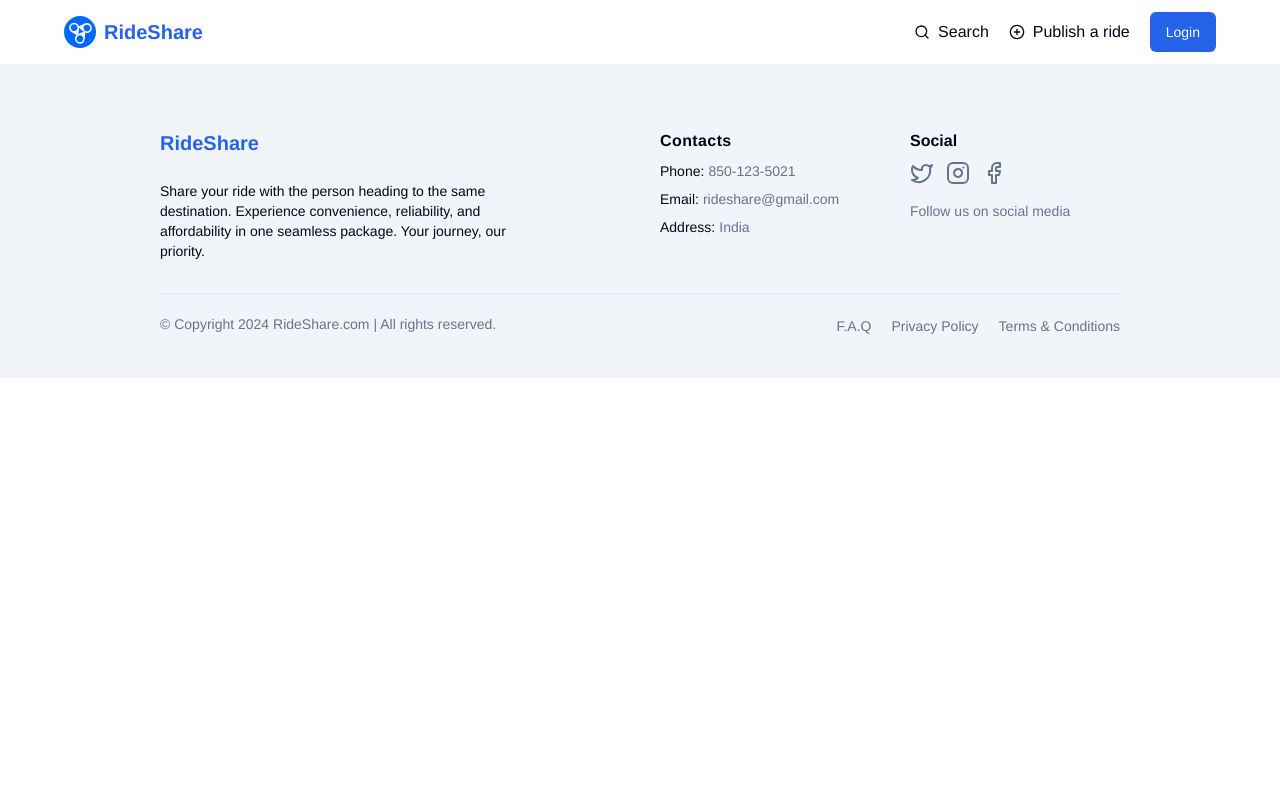
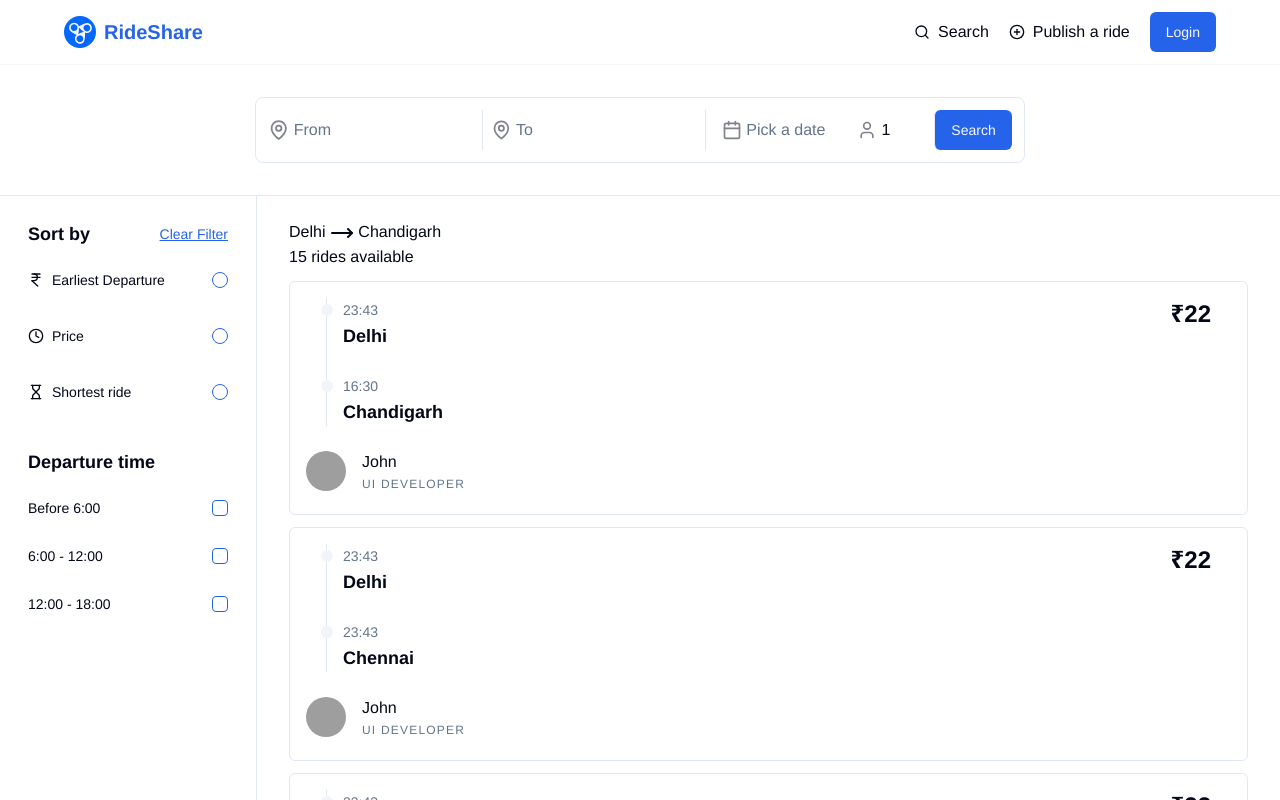
Before and after one commit to codinggita/ride_share, a React (Vite) app in the folder client/: page /search in a window 1280 px wide. Shown: the top 800 px of the page. Built offline with nearby package versions, Linux system fonts and the light colour scheme; grey boxes are pictures that could not be loaded.

Commit message:
Created search page

```diff
--- a/client/src/App.jsx
+++ b/client/src/App.jsx
@@ -2,7 +2,10 @@ import { Route, Routes } from 'react-router-dom'
 import './App.css'
 import Home from './pages/Home'
 import Header from './components/Header'
+import Rides from './pages/SearchPage'
+import OfferSeat from './pages/OfferSeat'
 import Footer from './components/Footer'
+import RideDetail from './pages/RideDetail'
 
 function App() {
 
@@ -11,6 +14,9 @@ function App() {
     <Header />
     <Routes>
       <Route path="/" element={<Home />} />
+      <Route path="/search" element={<Rides />} />
+      <Route path="/offer-seat" element={<OfferSeat />} />
+      <Route path="/ride/:rideId" element={<RideDetail />} />
     </Routes>
     <Footer />
     </>
--- /dev/null
+++ b/client/src/components/RideCard.jsx
@@ -0,0 +1,45 @@
+import { Avatar, AvatarFallback, AvatarImage } from "./ui/avatar";
+
+const RideCard = ({details}) => {
+  const {creator, origin, destination, startTime, endTime} = details;
+  function getTime(dateTimeInput){
+    const selectedDate = new Date(dateTimeInput);
+    // Extract the time without seconds
+    const hours = selectedDate.getHours();
+    const minutes = selectedDate.getMinutes();
+    // Format the time as HH:mm
+    return `${hours}:${minutes}`;
+  }
+
+  return (
+    <div className="container border rounded-md my-3 p-4 border-radius">
+      <div className="relative border-s sm:mx-5">
+        <div className="mx-5 mb-6 ms-4">
+          <div className="absolute -z-0 w-3 h-3 bg-accent rounded-full mt-1.5 -start-1.5"></div>
+          <time className="mb-1 text-sm font-normal leading-none text-muted-foreground">{getTime(startTime)}</time>
+          <h3 className="text-md md:text-lg font-semibold">{origin.place}</h3>
+        </div>
+        <div className="mx-5 mb-6 ms-4">
+          <div className="absolute -z-0 w-3 h-3 bg-accent rounded-full mt-1.5 -start-1.5"></div>
+          <time className="mb-1 text-sm font-normal leading-none text-muted-foreground">{getTime(endTime)}</time>
+          <h3 className="text-md md:text-lg font-semibold">{destination.place}</h3>
+        </div>
+        <h1 className="absolute -z-0 text-lg md:text-2xl font-bold top-0 right-0">₹22 </h1>
+      </div>
+      <div>
+        <a className="inline-flex items-center">
+          <Avatar>
+            <AvatarImage src="https://github.com/shadcn.png" />
+            <AvatarFallback>Profile</AvatarFallback>
+          </Avatar>
+          <span className="flex-grow flex flex-col pl-4">
+            <span className="title-font font-medium">{creator}</span>
+            <span className="text-muted-foreground text-xs tracking-widest mt-0.5">UI DEVELOPER</span>
+          </span>
+        </a>
+      </div>
+    </div>
+  )
+}
+
+export default RideCard
--- a/client/src/components/Sidebar.jsx
+++ b/client/src/components/Sidebar.jsx
@@ -34,11 +34,13 @@ const Sidebar = () => {
   ]
 
   return (
-    <aside className="hidden relative lg:block">
-      <div className="sticky top-16 space-y-4 py-4">
+    <aside className="space-y-4 py-4">
       <div className="px-3 py-2">
+        <div className="flex items-center justify-between">
           <h2 className="mb-2 px-4 text-lg font-semibold">Sort by</h2>
-          <RadioGroup defaultValue="option-one">
+          <span className="mb-2 px-4 text-sm text-primary text-right underline cursor-pointer">Clear Filter</span>
+        </div>
+        <RadioGroup>
           {sortBy.map(s =>
             <Label key={s.title} htmlFor={s.title} className="flex gap-2 items-center justify-between rounded-md bg-popover p-4 hover:bg-accent hover:text-accent-foreground">
               {s.icon}
@@ -58,7 +60,6 @@ const Sidebar = () => {
           </Label>
         )}
       </div>
-      </div>
     </aside>
   )
 }
--- /dev/null
+++ b/client/src/pages/SearchPage.jsx
@@ -0,0 +1,115 @@
+import RideCard from '@/components/RideCard'
+import Search from '@/components/Search'
+import Sidebar from '@/components/Sidebar'
+import { Button } from '@/components/ui/button'
+import { Dialog, DialogContent, DialogTrigger } from '@/components/ui/dialog'
+import { MoveRight, SlidersHorizontal } from 'lucide-react'
+import { Link } from 'react-router-dom'
+
+const SearchPage = () => {
+
+  const rides = [
+    {
+      _id: "adfasdf",
+      creator: "John",
+      availableSeats: 2,
+      origin: {
+        place: "Delhi",
+        coordinates: [12,313]
+      },
+      destination: {
+        place: "Chandigarh",
+        coordinates: [122,13]
+      },
+      startTime: "2024-01-17T23:43",
+      endTime: "2024-01-17T16:30",
+      status: 'pending',
+      price: 500,
+      vehicleDetails: {
+        vehicleNumber: "3434",
+        model: "XUV"
+      },
+    },
+    {
+      _id: "adfasd",
+      creator: "John",
+      availableSeats: 2,
+      origin: {
+        place: "Delhi",
+        coordinates: [12,313]
+      },
+      destination: {
+        place: "Chennai",
+        coordinates: [122,13]
+      },
+      startTime: "2024-01-17T23:43",
+      endTime: "2024-01-17T23:43",
+      status: 'pending',
+      price: 500,
+      vehicleDetails: {
+        vehicleNumber: "3434",
+        model: "XUV"
+      },
+    },
+    {
+      _id: "adfas",
+      creator: "Shyam",
+      availableSeats: 2,
+      origin: {
+        place: "Amritsar, Punjab",
+        coordinates: [12,313]
+      },
+      destination: {
+        place: "Ludhiana, Punjab",
+        coordinates: [122,13]
+      },
+      startTime: "2024-01-17T23:43",
+      endTime: "2024-01-17T23:43",
+      status: 'pending',
+      price: 500,
+      vehicleDetails: {
+        vehicleNumber: "3434",
+        model: "XUV"
+      },
+    },
+  ]
+
+  return (
+    <main>
+      <div className="z-10 flex justify-center items-center border-b bg-background p-8">
+        <Search />
+        <Dialog>
+          <DialogTrigger>
+            <Button variant='outline' className="md:hidden absolute right-0">
+              <SlidersHorizontal />
+            </Button>
+          </DialogTrigger>
+          <DialogContent>
+            <Sidebar />
+          </DialogContent>
+        </Dialog>
+      </div>
+      <div className="container p-0 max-w-screen-xl grid lg:grid-cols-5">
+        <div className="hidden sm:block">
+          <div className="sticky top-16">
+            <Sidebar />
+          </div>
+        </div>
+        <div className="col-span-3 py-6 lg:col-span-4 lg:border-l">
+          <div className="container">
+            <h3> Delhi <MoveRight className='inline-block' /> Chandigarh</h3>
+            <h3>15 rides available</h3>
+
+            {rides.map(ride =>
+              <Link key={ride._id} to={`/ride/${ride._id}`}>
+                <RideCard details={ride} />
+              </Link>
+            )}
+          </div>
+        </div>
+      </div>
+    </main>
+  )
+}
+
+export default SearchPage
```
Lines whose indentation alone changed are shown as unchanged.
